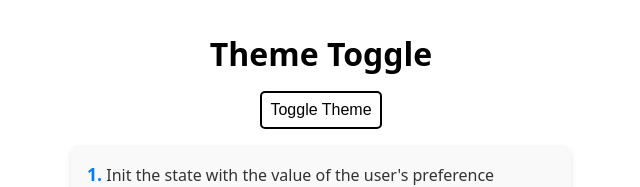
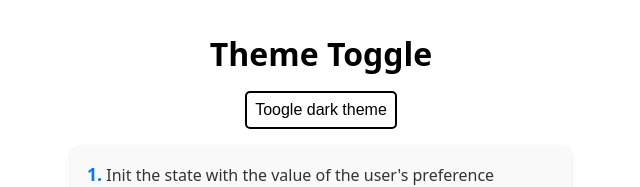
Before and after one commit to Espadv69/useState-Basics, a React (Vite) app in the folder BackgroundToggle/: page / in a window 1280 px wide. Shown: the top 187 px of the page, without its empty margins (319-959 px from the left). Built offline with nearby package versions, Linux system fonts and the light colour scheme; the HTML template or start-up script is replaced by a standard one.

Commit message:
Update button text in ThemeToggle for clarity on theme switching

```diff
--- a/BackgroundToggle/src/components/ThemeToogle/ThemeToggle.jsx
+++ b/BackgroundToggle/src/components/ThemeToogle/ThemeToggle.jsx
@@ -16,7 +16,7 @@ const ThemeToggle = () => {
     <div className={`theme-toggle ${theme}`}>
       <h1>Theme Toggle</h1>
       <button onClick={toggleTheme} className="toggle-btn">
-        Toggle Theme
+        Toogle {theme === 'light' ? 'dark' : 'light'} theme
       </button>
       <Explanation />
     </div>
```
